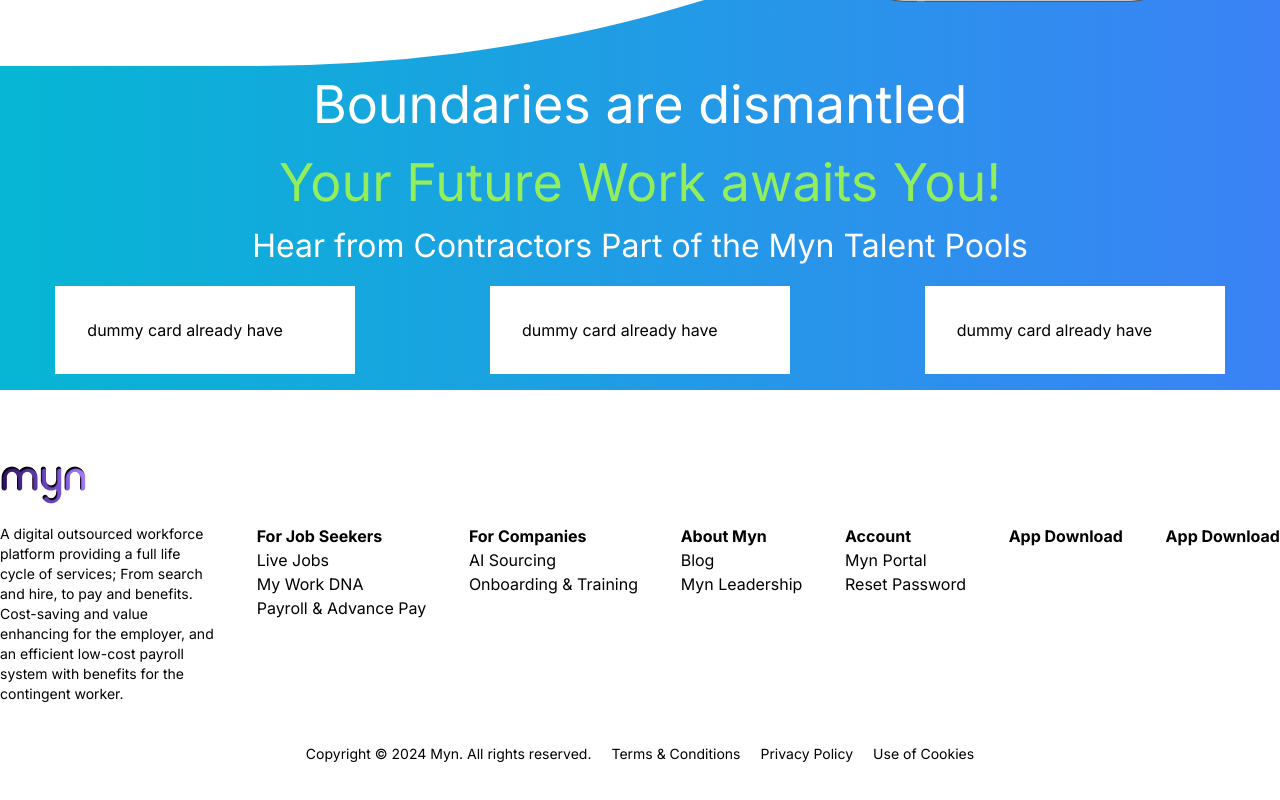
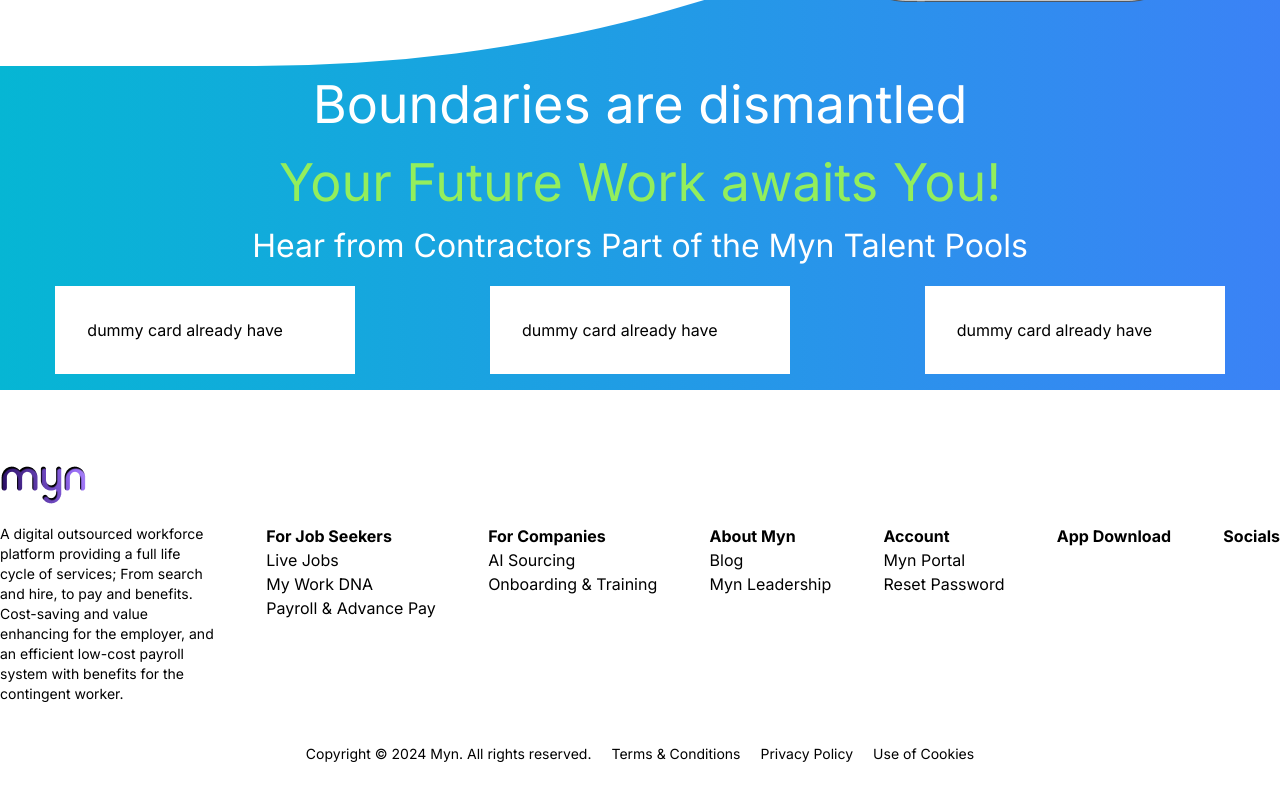
Before and after one commit to Brajesh-RSVR/Myn_pro, a Next.js app: page / in a window 1280 px wide. Shown: the part 3079-3879 px from the top of the page. Built offline with nearby package versions, Linux system fonts and the light colour scheme.

Commit message:
footer section style design

```diff
--- a/src/app/component/footer/footer.js
+++ b/src/app/component/footer/footer.js
@@ -1,67 +1,89 @@
 import React from "react";
 import { images } from "@/app/assets";
 import Image from "next/image";
+import Link from "next/link";
 
 function FooterSection() {
+  const footerData = [
+    {
+      title: "For Job Seekers",
+      links: [
+        { label: "Live Jobs", href: "#" },
+        { label: "My Work DNA", href: "#" },
+        { label: "Payroll & Advance Pay", href: "#" },
+      ],
+    },
+    {
+      title: "For Companies",
+      links: [
+        { label: "AI Sourcing", href: "#" },
+        { label: "Onboarding & Training", href: "#" },
+      ],
+    },
+    {
+      title: "About Myn",
+      links: [
+        { label: "Blog", href: "#" },
+        { label: "Myn Leadership", href: "#" },
+      ],
+    },
+    {
+      title: "Account",
+      links: [
+        { label: "Myn Portal", href: "#" },
+        { label: "Reset Password", href: "#" },
+      ],
+    },
+  ];
+
   return (
-    <div className="p-10 flex flex-col container mx-auto my-16 md:p-0 w-full">
+    <div className="p-10 flex flex-col container mx-auto my-16 lg:p-0 w-full">
       <div className="mb-5">
         <Image alt="" src={images.mynLogo} />
       </div>
-      <div className="flex flex-col gap-5 md:justify-between md:flex-row mb-10">
+      <div className="flex flex-col gap-5 lg:flex-wrap lg:justify-between lg:flex-row mb-10">
         <div className="flex flex-col">
-          <p className="w-fit md:w-[214px] font-normal text-sm">
+          <p className="w-fit lg:w-[214px] font-normal text-sm">
             A digital outsourced workforce platform providing a full life cycle
             of services; From search and hire, to pay and benefits. Cost-saving
             and value enhancing for the employer, and an efficient low-cost
             payroll system with benefits for the contingent worker.
           </p>
         </div>
-        <div className="flex flex-col">
-          <h3 className="text-base font-bold">For Job Seekers</h3>
-          <ul>
-            <li className="font-normal text-base">Live Jobs</li>
-            <li className="font-normal text-base">My Work DNA</li>
-            <li className="font-normal text-base">Payroll & Advance Pay </li>
-          </ul>
-        </div>
-        <div className="flex flex-col">
-          <h3 className="text-base font-bold">For Companies</h3>
-          <ul>
-            <li className="font-normal text-base">AI Sourcing</li>
-            <li className="font-normal text-base">Onboarding & Training </li>
-          </ul>
-        </div>
-        <div className="flex flex-col">
-          <h3 className="text-base font-bold">About Myn</h3>
-          <ul>
-            <li className="font-normal text-base">Blog</li>
-            <li className="font-normal text-base">Myn Leadership </li>
-          </ul>
-        </div>
-        <div className="flex flex-col">
-          <h3 className="text-base font-bold">Account</h3>
-          <ul>
-            <li className="font-normal text-base">Myn Portal</li>
-            <li className="font-normal text-base">Reset Password</li>
-          </ul>
-        </div>
+        {footerData.map((section, index) => (
+          <div key={index} className="flex flex-col">
+            <h3 className="text-base font-bold">{section.title}</h3>
+            <ul>
+              {section.links.map((link, idx) => (
+                <li key={idx} className="font-normal text-base">
+                  <Link href={link.href}>{link.label}</Link>
+                </li>
+              ))}
+            </ul>
+          </div>
+        ))}
         <div className="flex flex-col">
           <h3 className="text-base font-bold">App Download</h3>
           <div className="flex gap-2 items-center"></div>
         </div>
         <div className="flex flex-col">
-          <h3 className="text-base font-bold">App Download</h3>
+          <h3 className="text-base font-bold">Socials</h3>
           <div className="flex gap-2 items-center"></div>
         </div>
       </div>
-      <div className="flex flex-col gap-5 md:gap-5 md:items-center md:flex-row md:justify-center w-full">
+      <div className="flex flex-col gap-5 lg:gap-5 lg:items-center lg:flex-row lg:justify-center w-full">
         <p className="font-normal text-sm">
           Copyright © 2024 Myn. All rights reserved.
         </p>
-        <p className="font-normal text-sm">Terms & Conditions</p>
-        <p className="font-normal text-sm">Privacy Policy </p>
-        <p className="font-normal text-sm">Use of Cookies</p>
+        <Link href="#" className="font-normal text-sm">
+          Terms & Conditions
+        </Link>
+        <Link href="#" className="font-normal text-sm">
+          Privacy Policy
+        </Link>
+        <Link href="#" className="font-normal text-sm">
+          Use of Cookies
+        </Link>
       </div>
     </div>
   );
```
